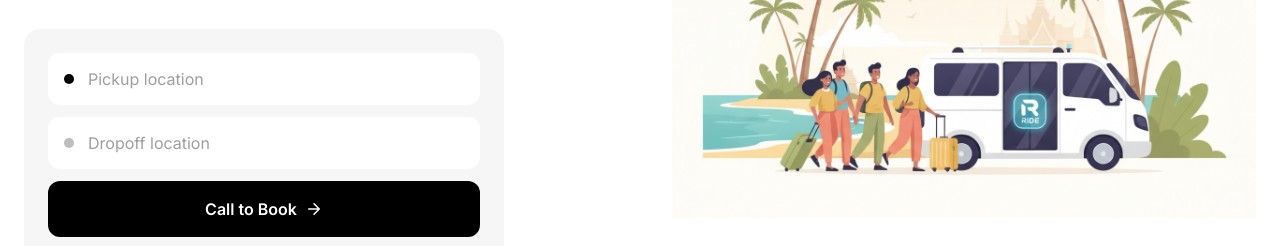
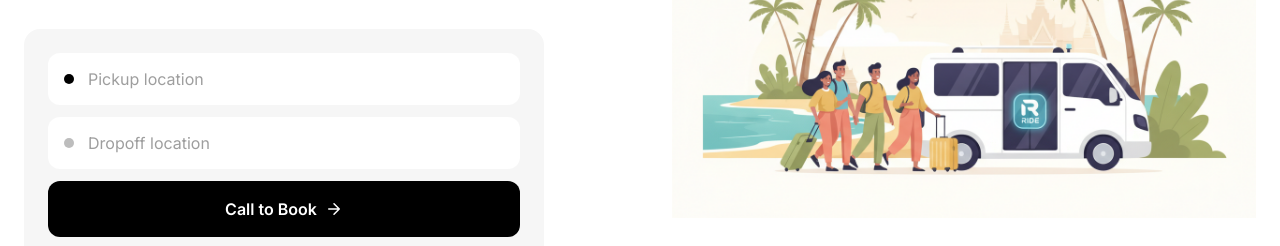
Before and after one commit to mrchaitaxisamui/koh-samui-taxi-service, a plain HTML site: page index.html in a window 1280 px wide. Shown: the part 455-701 px from the top of the page. Drawn offline with Linux system fonts and the light colour scheme; a web font is replaced by a local one.

Commit message:
Update styles.css
add max width to content section on shero section for more space to fit more text in heading

```diff
--- a/styles.css
+++ b/styles.css
@@ -272,7 +272,7 @@ a {
 }
 
 .hero-content {
-    max-width: 480px;
+    max-width: 520px;
 }
 
 .hero-title {
```
